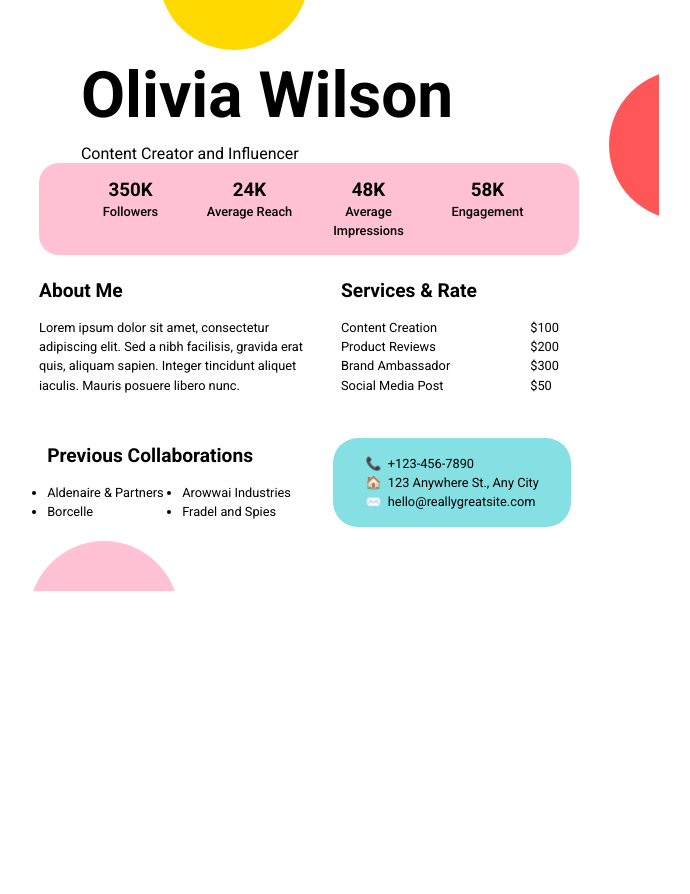
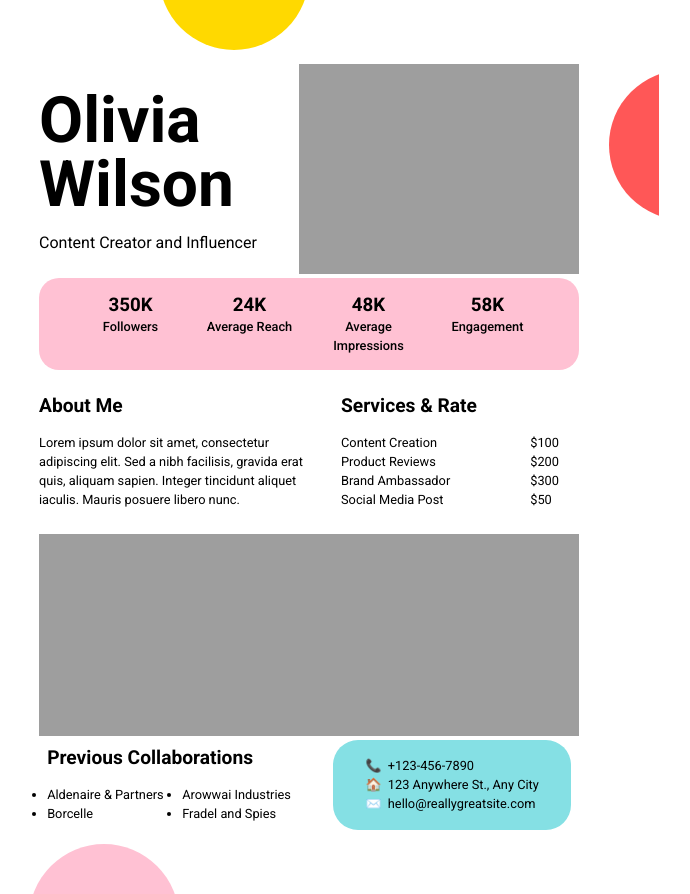
Before and after one commit to ajpruz/hack-7, a plain HTML site: page index.html in a window 1280 px wide. Shown: the whole page, without its empty margins (41-731 px from the left). Before the commit the page ends 800 px from the top, so only its background shows below. Drawn offline with Linux system fonts and the light colour scheme; the site is published under a folder, as on GitHub Pages, so addresses that start at the root find nothing.

Commit message:
Update index.html

```diff
--- a/index.html
+++ b/index.html
@@ -24,7 +24,7 @@
             <p>Content Creator and Influencer</p>
           </div>
           <div class="header-image">
-            <img src="/hack-7/img/1 (2).png" alt="" />
+            <img src="img/1 (2).png" alt="" />
           </div>
         </section>
         <section class="sub-header">
@@ -79,8 +79,8 @@
       </section>
       <section class="about-section">
         <div class="about-photos">
-          <figure><img src="/hack-7/img/2 (2).png" alt="" /></figure>
-          <figure><img src="/hack-7/img/3 (1).png" alt="" /></figure>
+          <figure><img src="img/2 (2).png" alt="" /></figure>
+          <figure><img src="img/3 (1).png" alt="" /></figure>
         </div>
         <div class="about-info">
           <div class="about-info--previus">
```
